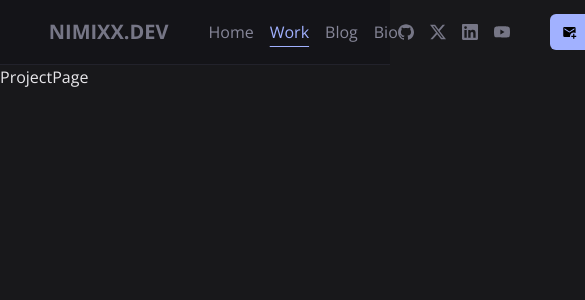
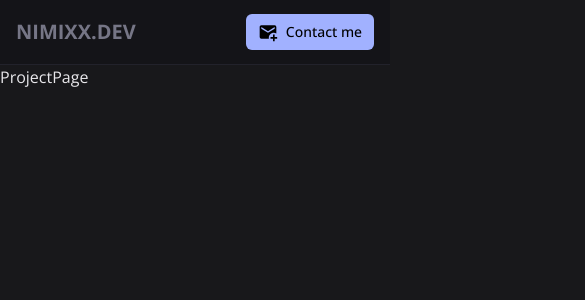
Before and after one commit to Nimixx/nimixx_dev, a Next.js app: page /projects in a window 390 px wide. Shown: the top 300 px of the page, 585 px wide, since content can reach past the window. Built offline with nearby package versions, Linux system fonts and the light colour scheme.

Commit message:
Add base mobile layout for section and header

```diff
--- a/components/content/homepage/hero/hero.tsx
+++ b/components/content/homepage/hero/hero.tsx
@@ -3,21 +3,21 @@ import Image from 'next/image'
 
 export function Hero() {
    return (
-      <Content className="flex min-h-[45rem] items-center justify-between">
-         <article className="flex flex-col items-start justify-center gap-4">
-            <h1 className="max-w-xl text-8xl font-extrabold uppercase">
+      <Content className="flex min-h-[45rem] items-center lg:justify-between flex-col lg:flex-row w-full gap-4">
+         <article className="flex flex-col items-start justify-center gap-4 py-8">
+            <h1 className="lg:max-w-xl text-4xl lg:text-8xl font-extrabold uppercase">
                UI&UX
                <br />
                FrontEnd
             </h1>
-            <p className="max-w-xl text-lg text-secondary_text">
+            <p className="lg:max-w-xl text-lg text-secondary_text">
                In my role as a frontend developer, I act as a bridge between design and technology.
                By blending my love for UI/UX design with my technical expertise, I create digital
                solutions that harmoniously combine aesthetics with functionality, providing users
                with exceptional experiences.
             </p>
          </article>
-         <Image src="./images/hero.svg" alt="Picture of the author" width={800} height={600} />
+         <Image src="./images/hero.svg" alt="Picture of the author" width={640} height={500} className='w-full lg:w-1/2' />
       </Content>
    )
 }
--- a/components/header/header.tsx
+++ b/components/header/header.tsx
@@ -6,13 +6,13 @@ import { EmailBtn } from './email-button'
 export function Header() {
    return (
       <header className="w-full border-b border-primary_light/50 bg-primary_dark">
-         <section className="mx-auto flex h-16 w-3/4 items-center justify-between">
+         <section className="mx-auto flex h-16 w-full items-center justify-between px-4 lg:w-3/4 lg:px-0">
             <nav className="flex items-center gap-10">
                <SiteName SiteName="nimixx.dev" />
                <FullNav />
             </nav>
             <section className="flex items-center gap-10">
-               <SocialIcons iconSize={18} />
+               <SocialIcons className="hidden lg:flex" />
                <EmailBtn />
             </section>
          </section>
--- a/components/header/navigation/fullNav.tsx
+++ b/components/header/navigation/fullNav.tsx
@@ -16,7 +16,7 @@ export function FullNav() {
    ]
 
    return (
-      <ul className="flex items-center gap-4">
+      <ul className="items-center gap-4 hidden lg:flex">
          {links.map((link, index) => (
             <li key={index}>
                <Link
--- a/components/layouts/content.tsx
+++ b/components/layouts/content.tsx
@@ -6,5 +6,5 @@ type ContentProps = {
 }
 
 export function Content({ children, className }: ContentProps) {
-   return <section className={tw('mx-auto w-3/4', className)}>{children}</section>
+   return <section className={tw('mx-auto lg:w-3/4 px-4 lg:px-0', className)}>{children}</section>
 }
--- a/components/ui/social-icon.tsx
+++ b/components/ui/social-icon.tsx
@@ -1,13 +1,14 @@
 'use client'
 
+import { twMerge as tw } from 'tailwind-merge'
 import Link from 'next/link'
 import { Github, X, LinkedIn, Youtube } from '../svgs'
 
 type SocialIconProps = {
-   iconSize: number
+   className?: string
 }
 
-export function SocialIcons({ iconSize }: SocialIconProps) {
+export function SocialIcons({className }: SocialIconProps) {
    const socialIcons = [
       { icon: <Github />, href: 'https://github.com/' },
       { icon: <X />, href: 'https://example.com/' },
@@ -19,7 +20,10 @@ export function SocialIcons({ iconSize }: SocialIconProps) {
       <ul className="flex items-center gap-4 text-accent_1">
          {socialIcons.map((socialIcon, index) => (
             <li key={index}>
-               <Link href={socialIcon.href} className="transition hover:text-accent_3">
+               <Link
+                  href={socialIcon.href}
+                  className={tw('transition hover:text-accent_3', className)}
+               >
                   {socialIcon.icon}
                </Link>
             </li>
```
